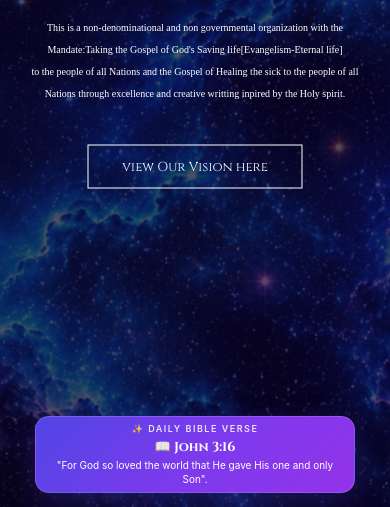
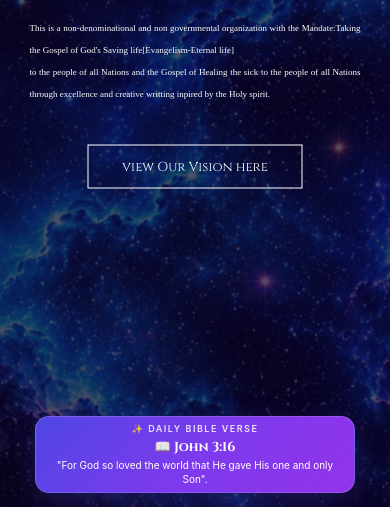
Before and after one commit to Giddfr/Builder-of-lives-publication, a website: page index.html in a window 390 px wide. Shown: the part 337-844 px from the top of the page. Drawn offline with Linux system fonts and the light colour scheme; no server answers.

Commit message:
[ur-msg]

```diff
--- a/style.css
+++ b/style.css
@@ -152,7 +152,7 @@ nav img{
     .text-box p{
         margin: 10px 0 40px;
         font: size 14px;
-        color:#fff;
+        color:white;
     }
 
     .Hero-btn{ display: inline-block;
@@ -204,8 +204,8 @@ nav img{
                 text-align: center;
               }
               .text-box p{
-                text-align: center;
-                font-size: x-small;
+                text-align: justify;
+                font-size: xx-small;
 
               }
 
```
